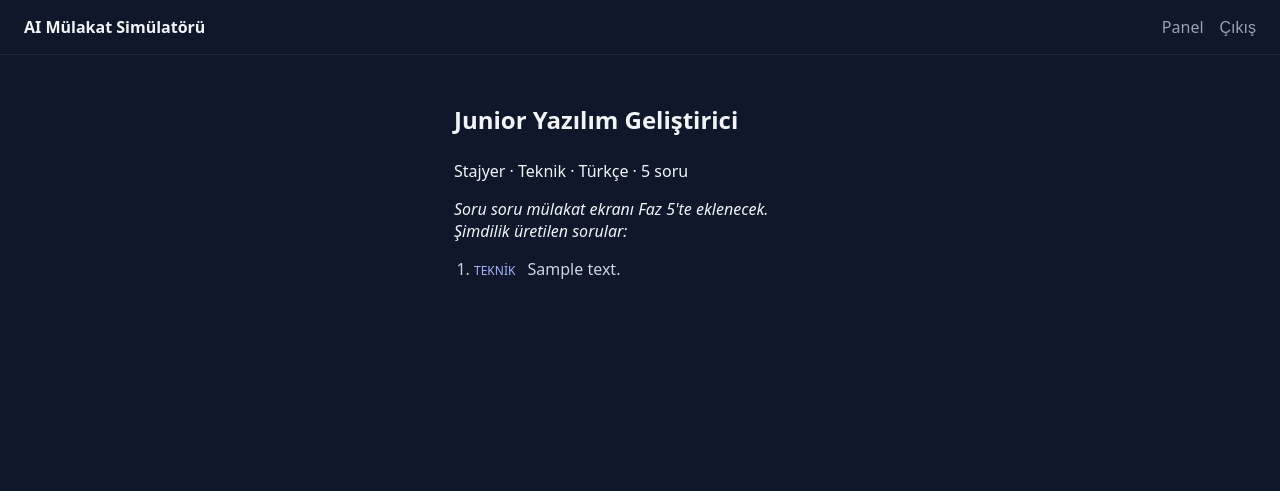
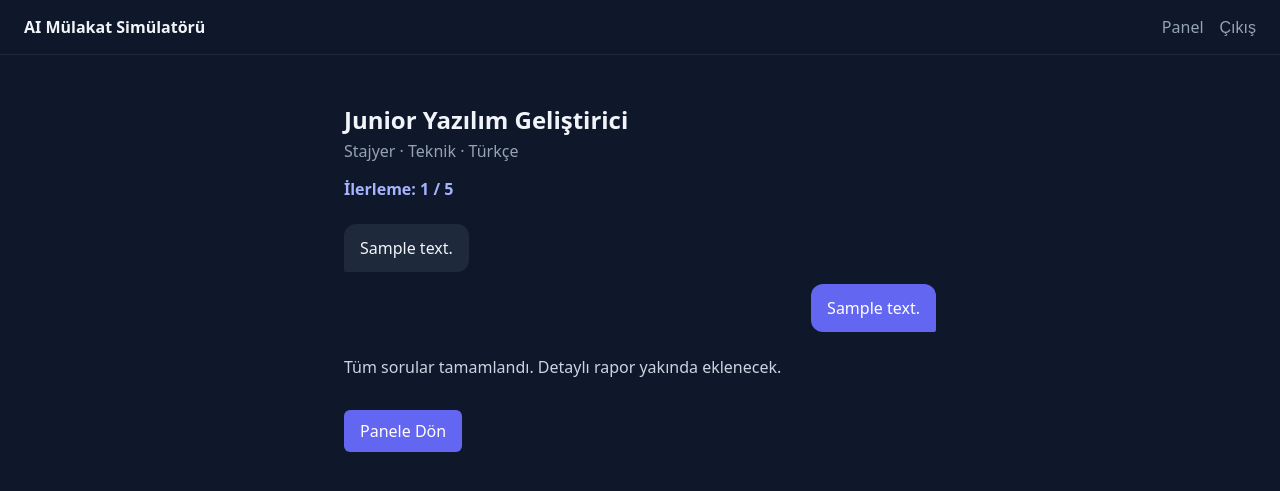
Before and after one commit to turkensar/mulakat-s-mulator, a Django app: page /mulakat/1/ in a window 1280 px wide. Shown: the top 491 px of the page. Run offline with Django 5.2, Linux system fonts and the light colour scheme; a user stored in the database is signed in; tables that the repository leaves empty hold one stand-in row (values such as "Sample post").

Commit message:
Faz 5: mulakat ekrani ve soru soru degerlendirme
Sohbet benzeri arayuz eklendi: sorular tek tek gosteriliyor, kullanici
fetch ile JSON olarak cevap gonderiyor, Gemini o cevabi degerlendirip
(thinking_level: medium) bir sonraki soruya geciliyor. Ilerleme
gostergesi ("X / Y"), degerlendirme sirasinda yukleniyor gostergesi ve
hata durumunda tekrar deneme imkani var.

- interviews/services/gemini.py: evaluate_answer() eklendi, ortak
  Gemini cagri mantigi _create_interaction() olarak paylasildi.
- interviews/views.py: interview_detail artik aktif soruyu hesapliyor,
  yeni submit_answer (POST /mulakat/<id>/cevap/) JSON endpoint'i.
- templates/interviews/detail.html: sohbet gecmisi + aktif soru formu,
  vanilla JS ile fetch tabanli gonderim.

Not: Gunluk Gemini kotasi (ucretsiz katmanda 20 istek/gun) bu oturumda
tukendi; evaluate_answer'in hata yolu dogrulandi, basarili yol
generate_questions ile ayni kanitlanmis yapiyi kullaniyor ama kota
resetlenince ayrica dogrulanacak.

Co-Authored-By: Claude Sonnet 5 <noreply@anthropic.com>

```diff
--- a/interviews/urls.py
+++ b/interviews/urls.py
@@ -5,4 +5,5 @@ from . import views
 urlpatterns = [
     path('mulakat/yeni/', views.create_interview, name='interview_create'),
     path('mulakat/<int:pk>/', views.interview_detail, name='interview_detail'),
+    path('mulakat/<int:pk>/cevap/', views.submit_answer, name='interview_answer'),
 ]
--- a/interviews/views.py
+++ b/interviews/views.py
@@ -1,9 +1,13 @@
+import json
+
 from django.contrib.auth.decorators import login_required
+from django.http import JsonResponse
 from django.shortcuts import get_object_or_404, redirect, render
+from django.views.decorators.http import require_POST
 
 from .forms import InterviewForm
-from .models import Question
-from .services.gemini import GeminiError, generate_questions
+from .models import Answer, Question
+from .services.gemini import GeminiError, evaluate_answer, generate_questions
 
 
 def home(request):
@@ -48,7 +52,76 @@ def create_interview(request):
     return render(request, 'interviews/create.html', {'form': form})
 
 
+def _current_question(interview):
+    return interview.questions.filter(answer__isnull=True).order_by('order').first()
+
+
 @login_required
 def interview_detail(request, pk):
     interview = get_object_or_404(request.user.interviews, pk=pk)
-    return render(request, 'interviews/detail.html', {'interview': interview})
+    answered_questions = interview.questions.filter(answer__isnull=False).order_by('order')
+    current_question = _current_question(interview)
+    context = {
+        'interview': interview,
+        'answered_questions': answered_questions,
+        'current_question': current_question,
+        'answered_count': answered_questions.count(),
+        'total_count': interview.question_count,
+    }
+    return render(request, 'interviews/detail.html', context)
+
+
+@login_required
+@require_POST
+def submit_answer(request, pk):
+    interview = get_object_or_404(request.user.interviews, pk=pk)
+
+    try:
+        payload = json.loads(request.body)
+        question_id = int(payload['question_id'])
+        answer_text = str(payload['text']).strip()
+    except (KeyError, ValueError, TypeError, json.JSONDecodeError):
+        return JsonResponse({'status': 'error', 'message': 'Geçersiz istek.'}, status=400)
+
+    if not answer_text:
+        return JsonResponse(
+            {'status': 'error', 'message': 'Cevap boş olamaz.'}, status=400
+        )
+
+    question = get_object_or_404(
+        Question, pk=question_id, interview=interview, answer__isnull=True
+    )
+
+    try:
+        result = evaluate_answer(
+            position_label=interview.get_position_display(),
+            level_label=interview.get_level_display(),
+            language=interview.language,
+            question_text=question.text,
+            answer_text=answer_text,
+        )
+    except GeminiError:
+        return JsonResponse(
+            {
+                'status': 'error',
+                'message': 'Değerlendirme sırasında bir hata oluştu. Lütfen tekrar dene.',
+            },
+            status=502,
+        )
+
+    Answer.objects.create(question=question, text=answer_text, **result)
+
+    next_question = _current_question(interview)
+    if next_question:
+        return JsonResponse({
+            'status': 'ok',
+            'done': False,
+            'next_question': {
+                'id': next_question.id,
+                'order': next_question.order,
+                'text': next_question.text,
+                'category': next_question.get_category_display(),
+            },
+        })
+
+    return JsonResponse({'status': 'ok', 'done': True})
--- a/static/css/base.css
+++ b/static/css/base.css
@@ -138,22 +138,103 @@ body {
     background: #4f46e5;
 }
 
-.question-list {
-    margin-top: 16px;
-    padding-left: 20px;
-    color: #cbd5e1;
+.interview {
+    max-width: 640px;
+    margin: 48px auto;
+    padding: 0 24px;
 }
 
-.question-list li {
-    margin-bottom: 12px;
+.interview h1 {
+    margin-bottom: 4px;
 }
 
-.question-list__category {
-    display: inline-block;
-    font-size: 0.75rem;
-    text-transform: uppercase;
+.interview__meta {
+    color: #94a3b8;
+    margin-top: 0;
+}
+
+.interview__progress {
     color: #a5b4fc;
-    margin-right: 8px;
+    font-weight: 600;
+    margin-bottom: 24px;
+}
+
+.chat-history,
+.chat-current {
+    display: flex;
+    flex-direction: column;
+    gap: 12px;
+    margin-bottom: 16px;
+}
+
+.chat-msg {
+    padding: 12px 16px;
+    border-radius: 12px;
+    max-width: 85%;
+    line-height: 1.5;
+}
+
+.chat-msg--question {
+    background: #1e293b;
+    color: #f1f5f9;
+    align-self: flex-start;
+    border-bottom-left-radius: 2px;
+}
+
+.chat-msg--answer {
+    background: #6366f1;
+    color: white;
+    align-self: flex-end;
+    border-bottom-right-radius: 2px;
+}
+
+.answer-form textarea {
+    width: 100%;
+    background: #1e293b;
+    border: 1px solid #334155;
+    border-radius: 6px;
+    padding: 12px;
+    color: #f1f5f9;
+    font-size: 1rem;
+    font-family: inherit;
+    resize: vertical;
+}
+
+.answer-form button {
+    margin-top: 12px;
+    padding: 10px 20px;
+    border: none;
+    border-radius: 6px;
+    background: #6366f1;
+    color: white;
+    font-size: 1rem;
+    cursor: pointer;
+}
+
+.answer-form button:hover {
+    background: #4f46e5;
+}
+
+.answer-form button:disabled {
+    opacity: 0.6;
+    cursor: not-allowed;
+}
+
+.answer-form__error {
+    color: #f87171;
+    font-size: 0.9rem;
+    margin: 8px 0 0;
+}
+
+.answer-form__loading {
+    display: none;
+    color: #94a3b8;
+    margin: 12px 0 0;
+}
+
+.interview__done {
+    margin-top: 24px;
+    color: #cbd5e1;
 }
 
 .errorlist {
--- a/templates/interviews/detail.html
+++ b/templates/interviews/detail.html
@@ -3,20 +3,126 @@
 {% block title %}Mülakat - Mülakat Simülatörü{% endblock %}
 
 {% block content %}
-<section class="panel">
+<section class="interview">
     <h1>{{ interview.get_position_display }}</h1>
-    <p>
+    <p class="interview__meta">
         {{ interview.get_level_display }} · {{ interview.get_interview_type_display }} ·
-        {{ interview.get_language_display }} · {{ interview.question_count }} soru
+        {{ interview.get_language_display }}
     </p>
-    <p><em>Soru soru mülakat ekranı Faz 5'te eklenecek. Şimdilik üretilen sorular:</em></p>
-    <ol class="question-list">
-        {% for question in interview.questions.all %}
-            <li>
-                <span class="question-list__category">{{ question.get_category_display }}</span>
-                {{ question.text }}
-            </li>
+
+    <p class="interview__progress" id="progress">
+        İlerleme: <span id="progress-count">{{ answered_count }}</span> / {{ total_count }}
+    </p>
+
+    <div class="chat-history" id="chat-history">
+        {% for question in answered_questions %}
+            <div class="chat-msg chat-msg--question">{{ question.text }}</div>
+            <div class="chat-msg chat-msg--answer">{{ question.answer.text }}</div>
         {% endfor %}
-    </ol>
+    </div>
+
+    {% if current_question %}
+        <div class="chat-current" id="chat-current" data-question-id="{{ current_question.id }}">
+            <div class="chat-msg chat-msg--question">{{ current_question.text }}</div>
+        </div>
+
+        <form id="answer-form" class="answer-form">
+            {% csrf_token %}
+            <textarea id="answer-text" rows="4" placeholder="Cevabını buraya yaz..."></textarea>
+            <p class="answer-form__error" id="answer-error"></p>
+            <button type="submit" id="answer-submit">Cevabı Gönder</button>
+            <p class="answer-form__loading" id="answer-loading">Değerlendiriliyor...</p>
+        </form>
+    {% else %}
+        <div class="interview__done">
+            <p>Tüm sorular tamamlandı. Detaylı rapor yakında eklenecek.</p>
+            <a href="{% url 'panel' %}" class="button-link">Panele Dön</a>
+        </div>
+    {% endif %}
 </section>
+
+<script>
+(function () {
+    var form = document.getElementById('answer-form');
+    if (!form) return;
+
+    var chatHistory = document.getElementById('chat-history');
+    var chatCurrent = document.getElementById('chat-current');
+    var textarea = document.getElementById('answer-text');
+    var submitButton = document.getElementById('answer-submit');
+    var loading = document.getElementById('answer-loading');
+    var errorBox = document.getElementById('answer-error');
+    var progressCount = document.getElementById('progress-count');
+    var answerUrl = '{% url "interview_answer" pk=interview.pk %}';
+
+    form.addEventListener('submit', function (event) {
+        event.preventDefault();
+
+        var text = textarea.value.trim();
+        if (!text) {
+            errorBox.textContent = 'Cevap boş olamaz.';
+            return;
+        }
+
+        var questionId = chatCurrent.dataset.questionId;
+        errorBox.textContent = '';
+        submitButton.disabled = true;
+        loading.style.display = 'block';
+
+        fetch(answerUrl, {
+            method: 'POST',
+            headers: {
+                'Content-Type': 'application/json',
+                'X-CSRFToken': form.querySelector('[name=csrfmiddlewaretoken]').value,
+            },
+            body: JSON.stringify({question_id: questionId, text: text}),
+        })
+            .then(function (response) {
+                return response.json().then(function (data) {
+                    return {ok: response.ok, data: data};
+                });
+            })
+            .then(function (result) {
+                loading.style.display = 'none';
+                submitButton.disabled = false;
+
+                if (!result.ok || result.data.status !== 'ok') {
+                    errorBox.textContent = result.data.message || 'Bir hata oluştu. Lütfen tekrar dene.';
+                    return;
+                }
+
+                var questionBubble = chatCurrent.querySelector('.chat-msg--question');
+                var answerBubble = document.createElement('div');
+                answerBubble.className = 'chat-msg chat-msg--answer';
+                answerBubble.textContent = text;
+                chatHistory.appendChild(questionBubble);
+                chatHistory.appendChild(answerBubble);
+
+                progressCount.textContent = parseInt(progressCount.textContent, 10) + 1;
+                textarea.value = '';
+
+                if (result.data.done) {
+                    chatCurrent.remove();
+                    form.remove();
+                    var doneDiv = document.createElement('div');
+                    doneDiv.className = 'interview__done';
+                    doneDiv.innerHTML = '<p>Tüm sorular tamamlandı. Detaylı rapor yakında eklenecek.</p>' +
+                        '<a href="{% url "panel" %}" class="button-link">Panele Dön</a>';
+                    chatHistory.parentNode.appendChild(doneDiv);
+                } else {
+                    chatCurrent.dataset.questionId = result.data.next_question.id;
+                    var newQuestionBubble = document.createElement('div');
+                    newQuestionBubble.className = 'chat-msg chat-msg--question';
+                    newQuestionBubble.textContent = result.data.next_question.text;
+                    chatCurrent.appendChild(newQuestionBubble);
+                }
+            })
+            .catch(function () {
+                loading.style.display = 'none';
+                submitButton.disabled = false;
+                errorBox.textContent = 'Bağlantı hatası. Lütfen tekrar dene.';
+            });
+    });
+})();
+</script>
 {% endblock %}
```
Also changed, not shown: interviews/services/gemini.py (+96 -20 lines).
